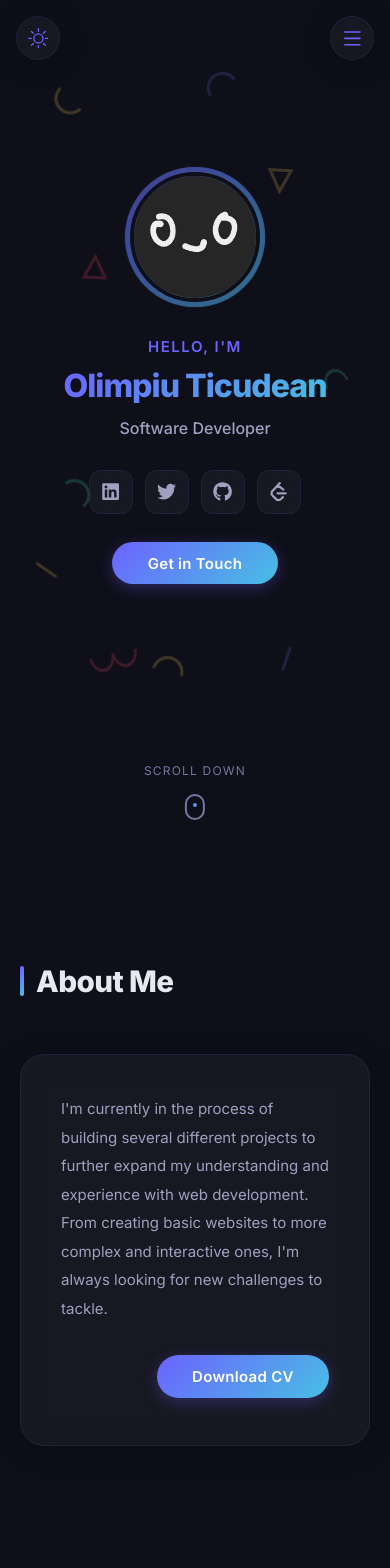
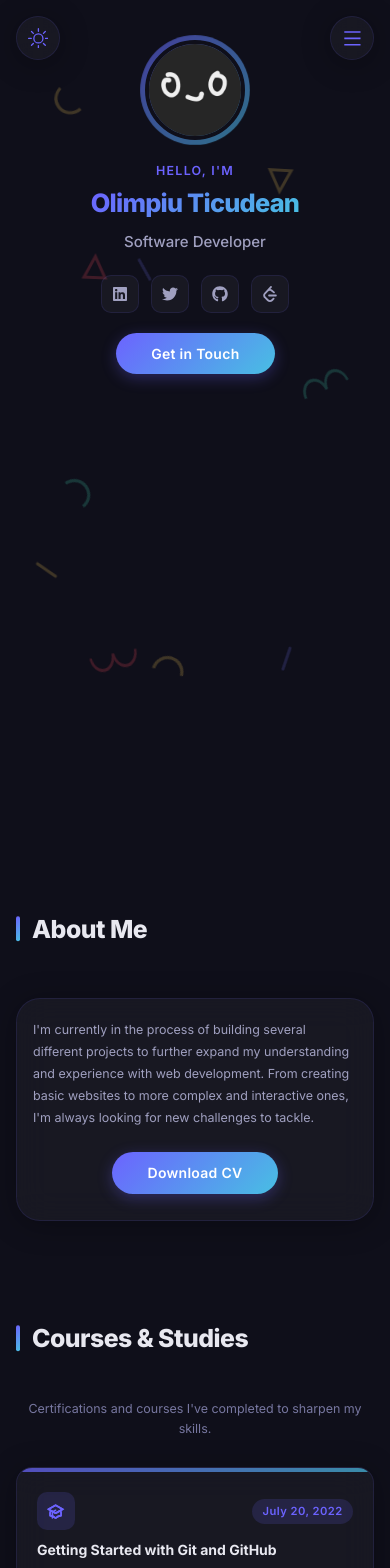
Before and after one commit to olimpiu98/portfolio-react, a React (Vite) app: page / in a window 390 px wide. Shown: the top 1568 px of the page. Built offline with nearby package versions, Linux system fonts and the light colour scheme.

Commit message:
fix mobile css

```diff
--- a/src/App.css
+++ b/src/App.css
@@ -151,8 +151,8 @@
 	}
 
 	/* ---- prevent horizontal overflow from animated elements ---- */
-	.App {
-		overflow-x: hidden;
+	.App main {
+		overflow-x: clip;
 	}
 
 	/* ---- disable desktop keyframe animations on mobile ---- */
--- a/src/App.jsx
+++ b/src/App.jsx
@@ -28,13 +28,8 @@ function App() {
 			});
 		};
 
-		// Home
-		assign(".home__img", "zoom-in");
-		assign(".home__greeting", "fade-up");
-		assign(".home__name", "clip-up");
-		assign(".home__education", "blur-in");
-		assign(".intro > .btn", "scale-pop");
-		assign(".home__social-link", "bounce-in", 0.08);
+		// Home — uses CSS-only animations (above the fold, always visible)
+		// No data-reveal assignments needed for home section
 
 		// About
 		assign("#about .section__title", "fade-up");
--- a/src/components/about/about.css
+++ b/src/components/about/about.css
@@ -1,7 +1,6 @@
 /* ====== About ====== */
 .about__container {
 	grid-template-columns: 1fr;
-
 }
 
 .about__data {
@@ -32,3 +31,43 @@
 .about__download {
 	text-align: right;
 }
+
+/* ====== Mobile ====== */
+@media screen and (max-width: 1024px) {
+	.about.section {
+		padding-top: 5rem;
+		padding-bottom: 2rem;
+	}
+
+	.about__data {
+		padding: 1.75rem 1.5rem;
+	}
+
+	.about__data:hover {
+		transform: none;
+	}
+
+	.about__description {
+		margin-bottom: 1.5rem;
+		line-height: 1.8;
+	}
+
+	.about__download {
+		text-align: center;
+	}
+}
+
+@media screen and (max-width: 480px) {
+	.about.section {
+		padding-top: 4rem;
+	}
+
+	.about__data {
+		padding: 1.25rem 1rem;
+	}
+
+	.about__description {
+		font-size: var(--small-font-size);
+		line-height: 1.75;
+	}
+}
--- a/src/components/contact/contact.css
+++ b/src/components/contact/contact.css
@@ -384,4 +384,43 @@
 	.contact__form:hover {
 		transform: none;
 	}
+
+	.contact.section {
+		padding-bottom: 4rem;
+	}
 }
+
+@media screen and (max-width: 480px) {
+	.contact__form,
+	.contact__info-card {
+		padding: 1.25rem;
+	}
+
+	.contact__heading {
+		font-size: var(--h3-font-size);
+	}
+
+	.contact__form-input {
+		height: 2.75rem;
+		padding: 0.65rem 0.85rem;
+	}
+
+	.contact__form-area .contact__form-input {
+		height: 7rem;
+	}
+
+	.contact__item {
+		padding: 0.65rem 0.75rem;
+		gap: 0.65rem;
+	}
+
+	.contact__item-icon {
+		width: 34px;
+		height: 34px;
+		font-size: 1rem;
+	}
+
+	.contact.section {
+		padding-bottom: 3rem;
+	}
+}
--- a/src/components/home/ScrollDown.jsx
+++ b/src/components/home/ScrollDown.jsx
@@ -2,13 +2,12 @@ import React from "react";
 
 const ScrollDown = () => {
 	return (
-		<div className='scroll__down'>
-			<a href='#about' className='mouse__wrapper'></a>
+		<a href='#about' className='scroll__down' aria-label='Scroll to about section'>
 			<span className='home__scroll-name'>Scroll Down</span>
 			<span className='mouse'>
 				<span className='wheel'></span>
 			</span>
-		</div>
+		</a>
 	);
 };
 
--- a/src/components/home/home.css
+++ b/src/components/home/home.css
@@ -3,6 +3,7 @@
 	position: relative;
 	min-height: 100vh;
 	display: flex;
+	flex-direction: column;
 	align-items: center;
 	justify-content: center;
 	overflow: hidden;
@@ -13,7 +14,7 @@
 	text-align: center;
 	position: relative;
 	z-index: 1;
-	padding-bottom: 5rem;
+	padding-bottom: 2rem;
 }
 
 /* ====== Avatar ====== */
@@ -120,17 +121,15 @@
 	transform: translateX(-50%);
 	text-align: center;
 	z-index: 2;
+	display: flex;
+	flex-direction: column;
+	align-items: center;
+	text-decoration: none;
 }
 
 @media screen and (max-height: 700px) {
 	.scroll__down {
 		display: none;
-	}
-}
-
-@media screen and (max-width: 768px) {
-	.scroll__down {
-		bottom: 1.5rem;
 	}
 }
 
@@ -147,8 +146,7 @@
 	display: block;
 	height: 1.6rem;
 	width: 1.25rem;
-	margin: auto;
-	margin-top: 0.75rem;
+	margin: 0.75rem auto 0;
 	border-radius: 1rem;
 	position: relative;
 	transition: border-color 0.4s;
@@ -212,13 +210,164 @@
 .s11 { bottom: 20%; right: 52%; animation-delay: -5.5s; }
 
 /* ====== Responsive ====== */
-@media screen and (max-width: 768px) {
-	.home__img {
-		width: 130px;
-		height: 130px;
+@media screen and (max-width: 1024px) {
+	.home {
+		min-height: 100svh;
+		min-height: 100vh; /* fallback */
+		padding-top: 3.5rem;
+		padding-bottom: 2rem;
+		justify-content: center;
+		gap: 0;
 	}
 
+	.intro {
+		padding-bottom: 1.5rem;
+		padding-left: 1rem;
+		padding-right: 1rem;
+	}
+
+	.scroll__down {
+		position: relative;
+		bottom: auto;
+		left: auto;
+		transform: none;
+		margin-top: auto;
+		padding-bottom: 1.5rem;
+	}
+
+	.home__img {
+		width: 120px;
+		height: 120px;
+	}
+
+	.home__img-wrapper {
+		margin-bottom: 1.5rem;
+	}
+
+	.home__name {
+		font-size: clamp(1.6rem, 7vw, 2.4rem);
+	}
+
+	.home__education {
+		margin-bottom: 0.25rem;
+	}
+
+	.home__socials {
+		margin: 1.25rem 0;
+	}
+
+	.home__social-link {
+		width: 40px;
+		height: 40px;
+		border-radius: 10px;
+		font-size: 1.1rem;
+	}
+
+	/* Shapes must not block touch events */
 	.shapes {
-		opacity: 0.2;
+		pointer-events: none;
+		opacity: 0.15;
+	}
+
+	/* ---- CSS-only entrance animations (no JS scroll reveal) ---- */
+	.home__img-wrapper {
+		animation: homeZoomIn 0.8s cubic-bezier(0.25, 1, 0.5, 1) both;
+	}
+
+	.home__greeting {
+		animation: homeFadeUp 0.7s cubic-bezier(0.25, 1, 0.5, 1) 0.15s both;
+	}
+
+	.home__name {
+		animation: homeClipUp 0.8s cubic-bezier(0.25, 1, 0.5, 1) 0.3s both;
+	}
+
+	.home__education {
+		animation: homeFadeUp 0.7s cubic-bezier(0.25, 1, 0.5, 1) 0.45s both;
+	}
+
+	.home__socials {
+		animation: homeFadeUp 0.7s cubic-bezier(0.25, 1, 0.5, 1) 0.55s both;
+	}
+
+	.intro > .btn {
+		animation: homeScalePop 0.5s cubic-bezier(0.34, 1.4, 0.64, 1) 0.65s both;
+	}
+
+	.scroll__down {
+		animation: homeFadeUp 0.7s cubic-bezier(0.25, 1, 0.5, 1) 0.8s both;
 	}
 }
+
+@media screen and (max-width: 480px) {
+	.home {
+		padding-top: 2.5rem;
+		padding-bottom: 1rem;
+	}
+
+	.home__img {
+		width: 100px;
+		height: 100px;
+	}
+
+	.home__img-wrapper {
+		margin-bottom: 1.25rem;
+	}
+
+	.home__name {
+		font-size: clamp(1.4rem, 6.5vw, 2rem);
+	}
+
+	.home__greeting {
+		font-size: var(--small-font-size);
+	}
+
+	.home__social-link {
+		width: 38px;
+		height: 38px;
+		font-size: 1rem;
+	}
+}
+
+/* ---- Mobile home keyframes ---- */
+@keyframes homeZoomIn {
+	from {
+		opacity: 0;
+		transform: scale(0.85);
+	}
+	to {
+		opacity: 1;
+		transform: scale(1);
+	}
+}
+
+@keyframes homeFadeUp {
+	from {
+		opacity: 0;
+		transform: translateY(20px);
+	}
+	to {
+		opacity: 1;
+		transform: translateY(0);
+	}
+}
+
+@keyframes homeClipUp {
+	from {
+		clip-path: inset(100% 0 0 0);
+	}
+	to {
+		clip-path: inset(0 0 0 0);
+	}
+}
+
+@keyframes homeScalePop {
+	from {
+		opacity: 0;
+		transform: scale(0.75);
+	}
+	to {
+		opacity: 1;
+		transform: scale(1);
+	}
+}
--- a/src/components/portfolio/portfolio.css
+++ b/src/components/portfolio/portfolio.css
@@ -220,4 +220,36 @@
 		max-width: 400px;
 		margin: 0 auto;
 	}
+
+	.work__subtitle {
+		font-size: var(--small-font-size);
+		margin-bottom: 1.75rem;
+	}
+
+	.work__filters {
+		margin-bottom: 1.75rem;
+		gap: 0.4rem;
+	}
+
+	.work__filter {
+		padding: 0.45rem 1.1rem;
+		font-size: var(--smaller-font-size);
+	}
+
+	.work__body {
+		padding: 0.75rem 1rem 1rem;
+	}
+
+	.work__thumbnail {
+		margin: 0.5rem 0.5rem 0;
+	}
+
+	.work__card:hover {
+		transform: none;
+	}
+
+	.work__action {
+		padding: 0.5rem 0.4rem;
+		font-size: 0.7rem;
+	}
 }
--- a/src/components/resume/resume.css
+++ b/src/components/resume/resume.css
@@ -202,4 +202,17 @@
 	.resume__card-body {
 		padding: 1.25rem;
 	}
+
+	.resume__subtitle {
+		font-size: var(--small-font-size);
+		margin-bottom: 1.75rem;
+	}
+
+	.resume__card:hover {
+		transform: none;
+	}
+
+	.resume__card-title {
+		min-height: auto;
+	}
 }
--- a/src/components/sidebar/sidebar.css
+++ b/src/components/sidebar/sidebar.css
@@ -13,7 +13,7 @@
 	justify-content: space-between;
 	padding: 2rem 0;
 	z-index: 50;
-	transition: background-color 0.4s, border-color 0.4s, left 0.35s ease, right 0.4s cubic-bezier(0.25, 1, 0.5, 1);
+	transition: background-color 0.4s, border-color 0.4s, transform 0.4s cubic-bezier(0.25, 1, 0.5, 1), visibility 0.4s;
 }
 
 /* ====== Logo ====== */
@@ -108,7 +108,7 @@
 	position: fixed;
 	top: 1rem;
 	right: 1rem;
-	z-index: 60;
+	z-index: 999;
 	width: 44px;
 	height: 44px;
 	border-radius: 50%;
@@ -137,11 +137,13 @@
 	right: 1.25rem;
 	left: auto;
 	transform: none;
+	z-index: auto;
 }
 
 .nav__toggle--hidden {
 	opacity: 0;
 	pointer-events: none;
+	display: none !important;
 }
 
 /* ====== Mobile overlay ====== */
@@ -151,7 +153,7 @@
 	background: rgba(0, 0, 0, 0.4);
 	backdrop-filter: blur(4px);
 	-webkit-backdrop-filter: blur(4px);
-	z-index: 40;
+	z-index: 899;
 	animation: fadeIn 0.25s ease;
 }
 
@@ -164,7 +166,7 @@
 @media screen and (max-width: 1024px) {
 	.aside {
 		left: auto;
-		right: -260px;
+		right: 0;
 		width: 240px;
 		border-right: none;
 		border-left: 1px solid var(--sidebar-border);
@@ -172,10 +174,14 @@
 		background: var(--sidebar-bg);
 		backdrop-filter: blur(20px);
 		-webkit-backdrop-filter: blur(20px);
+		z-index: 900;
+		transform: translateX(100%);
+		visibility: hidden;
 	}
 
 	.show-menu {
-		right: 0;
+		transform: translateX(0);
+		visibility: visible;
 	}
 
 	/* Logo — smaller on mobile, centered */
@@ -246,3 +252,10 @@
 		display: flex;
 	}
 }
+
+@media screen and (max-width: 480px) {
+	.aside {
+		width: 220px;
+		padding: 4rem 1.25rem 1.5rem;
+	}
+}
--- a/src/index.css
+++ b/src/index.css
@@ -80,6 +80,17 @@
 	}
 }
 
+@media screen and (max-width: 480px) {
+	:root {
+		--h1-font-size: 1.55rem;
+		--h2-font-size: 1.1rem;
+		--h3-font-size: 0.938rem;
+		--normal-font-size: 0.875rem;
+		--small-font-size: 0.78rem;
+		--smaller-font-size: 0.7rem;
+	}
+}
+
 /*/=================================== BASE =============================================/*/
 * {
 	margin: 0;
@@ -143,6 +154,39 @@ img {
 .section {
 	padding-top: 7rem;
 	padding-bottom: 3rem;
+}
+
+@media screen and (max-width: 1024px) {
+	.section {
+		padding-top: 5rem;
+		padding-bottom: 2rem;
+	}
+
+	.section__title {
+		margin-bottom: 2rem;
+	}
+}
+
+@media screen and (max-width: 480px) {
+	.section {
+		padding-top: 4rem;
+		padding-bottom: 1.5rem;
+	}
+
+	.container {
+		padding-left: 16px;
+		padding-right: 16px;
+	}
+
+	.section__title {
+		margin-bottom: 1.5rem;
+		font-size: var(--h2-font-size);
+	}
+
+	.btn {
+		padding: 0.75rem 1.8rem;
+		font-size: var(--small-font-size);
+	}
 }
 
 .section__title {
```
